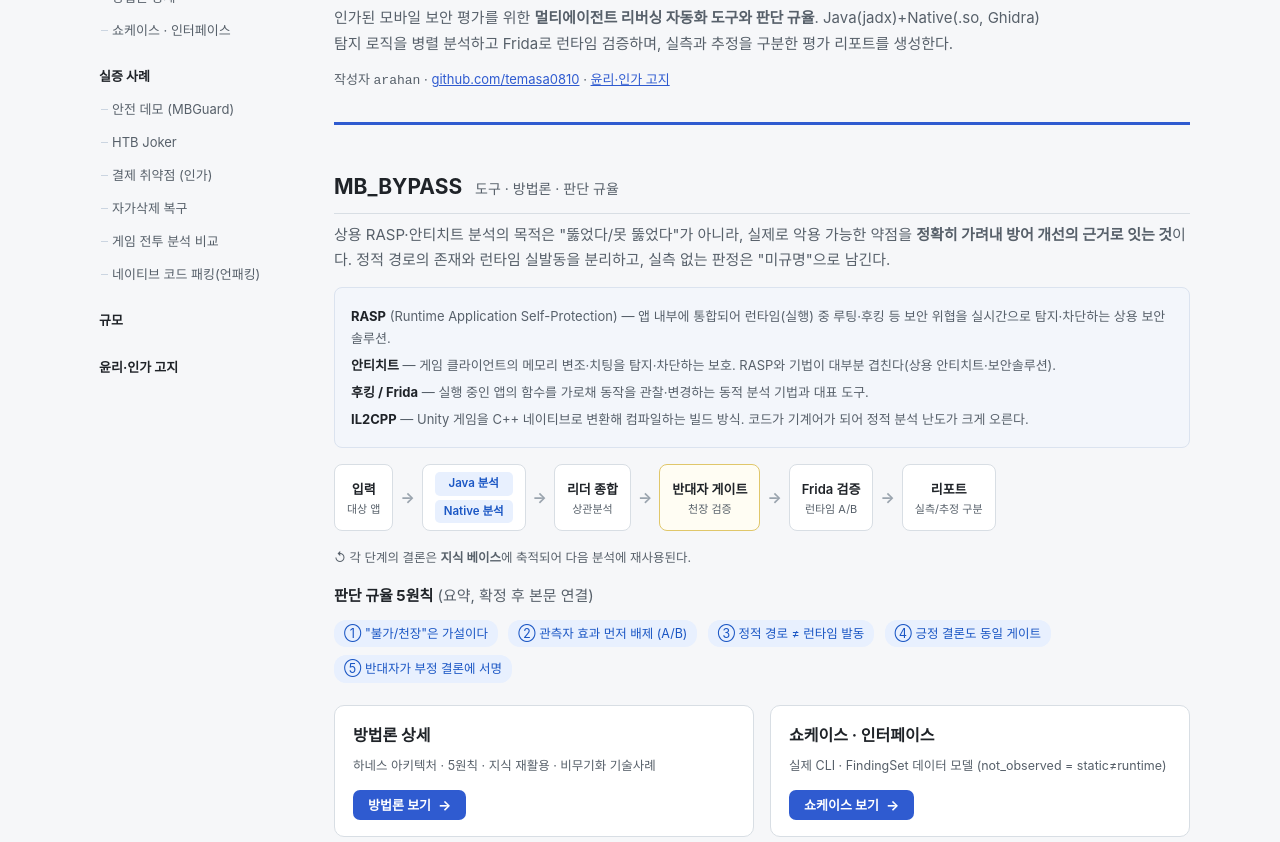
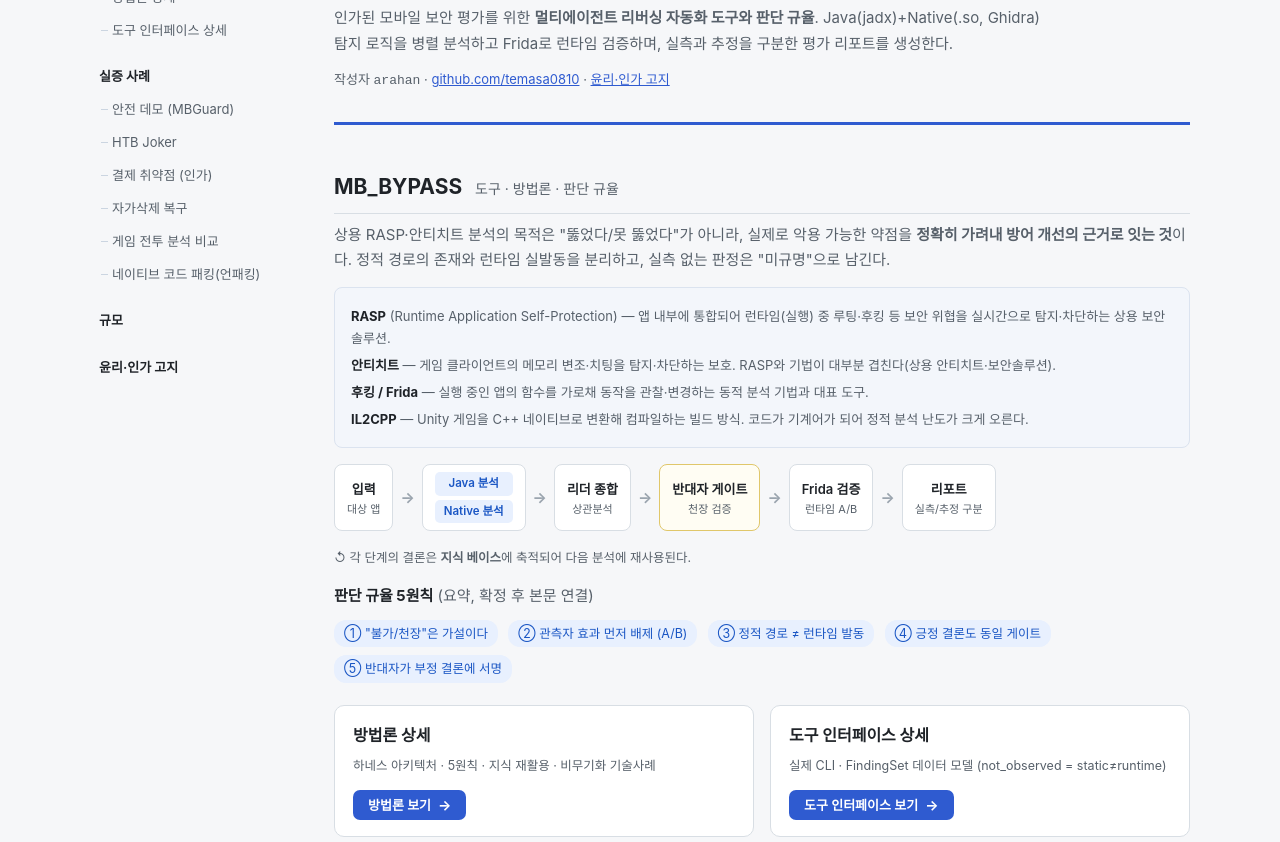
Before and after one commit to temasa0810/arahan_Portfolio, a plain HTML site: page index.html in a window 1280 px wide. Shown: the part 110-952 px from the top of the page. Drawn offline with Linux system fonts and the light colour scheme.

Commit message:
refactor(label): "쇼케이스·인터페이스" → "도구 인터페이스 상세"
'쇼케이스'가 중의적이라 "방법론 상세"와 짝이 되는 직관적 라벨로 교체.
허브 사이드바·카드·버튼, showcase 타이틀, methodology 푸터 링크 일괄.

Co-Authored-By: Claude Opus 4.8 <noreply@anthropic.com>
Claude-Session: https://claude.ai/code/session_013DH8DdWfQ74YPJzyYBhGv4

```diff
--- a/index.html
+++ b/index.html
@@ -104,7 +104,7 @@
   <nav class="tree">
     <a class="top" href="#s-mbbypass">MB_BYPASS</a>
     <a class="sub" href="methodology.html">방법론 상세</a>
-    <a class="sub" href="showcase.html">쇼케이스 · 인터페이스</a>
+    <a class="sub" href="showcase.html">도구 인터페이스 상세</a>
     <a class="top" href="#s-cases">실증 사례</a>
     <a class="sub" href="demo/REPORT.html">안전 데모 (MBGuard)</a>
     <a class="sub" href="cases/04-htb-joker/index.html">HTB Joker</a>
@@ -173,9 +173,9 @@
     <a class="btn" href="methodology.html">방법론 보기</a>
   </div>
   <div class="card">
-    <h3>쇼케이스 · 인터페이스</h3>
+    <h3>도구 인터페이스 상세</h3>
     <p class="role">실제 CLI · FindingSet 데이터 모델 (not_observed = static≠runtime)</p>
-    <a class="btn" href="showcase.html">쇼케이스 보기</a>
+    <a class="btn" href="showcase.html">도구 인터페이스 보기</a>
   </div>
 </div>
 
```
Also changed, not shown: methodology.html (+1 -1 lines), showcase.html (+2 -2 lines).
